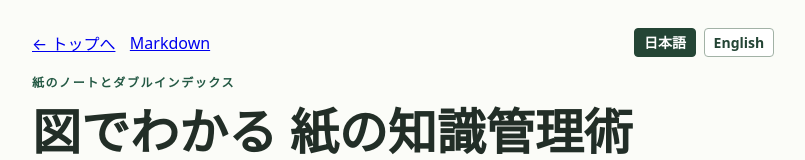
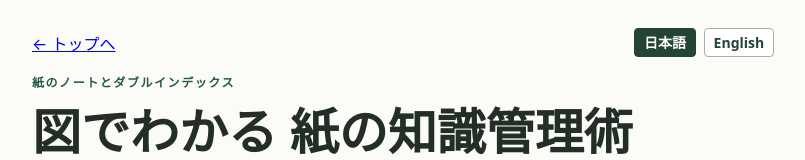
Before and after one commit to Yurii7812/homepage, a plain HTML site: page ja/paper-pkm/versions/2026-11-13-v1/index.html in a window 1280 px wide. Shown: the top 160 px of the page, without its empty margins (237-1042 px from the left). Drawn offline with Linux system fonts and the light colour scheme; files that its build step writes are made by us from their sources.

Commit message:
Remove visible source links from archived snapshots

```diff
--- a/ja/paper-pkm/versions/2026-11-13-v1/index.html
+++ b/ja/paper-pkm/versions/2026-11-13-v1/index.html
@@ -60,7 +60,7 @@ dl{margin:0}dl div{display:grid;grid-template-columns:145px 1fr;gap:13px;border-
 <link rel="alternate" hreflang="en" href="../../en/paper-pkm/">
 <link rel="stylesheet" href="../../navigation.css">
 </head><body><main>
-<div class="page-bar"><div class="page-links"><a href="../">← トップへ</a><a href="https://github.com/Yurii7812/homepage/blob/main/ja/paper-pkm/guide.md">Markdown</a></div><nav class="language-switch" aria-label="言語"><a href="../../ja/paper-pkm/" lang="ja" hreflang="ja" aria-current="page">日本語</a><a href="../../en/paper-pkm/" lang="en" hreflang="en">English</a></nav></div>
+<div class="page-bar"><div class="page-links"><a href="../">← トップへ</a></div><nav class="language-switch" aria-label="言語"><a href="../../ja/paper-pkm/" lang="ja" hreflang="ja" aria-current="page">日本語</a><a href="../../en/paper-pkm/" lang="en" hreflang="en">English</a></nav></div>
 <header><span class="tag">紙のノートとダブルインデックス</span><h1>図でわかる 紙の知識管理術</h1></header>
 <p>この方法では、最初に分類体系を設計しない。まずノートを書き、内容がたまってから、役立つ粒度のTopic Indexを必要な分だけ作る。名前は思考の出発点を示し、その後の内容を限定しない。</p>
 <p>ルーマンのツェッテルカステンを土台に、枝分かれする<strong>フォルゲゼッテル（Folgezettel）ID</strong>とノート同士のリンクを使う。A4に書いてからIDを付け、グローバルIndexで話題の入口を、トピックIndexでその話題の中身を探す。この二つの索引を組み合わせるのがダブルインデックス方式。</p>
```
